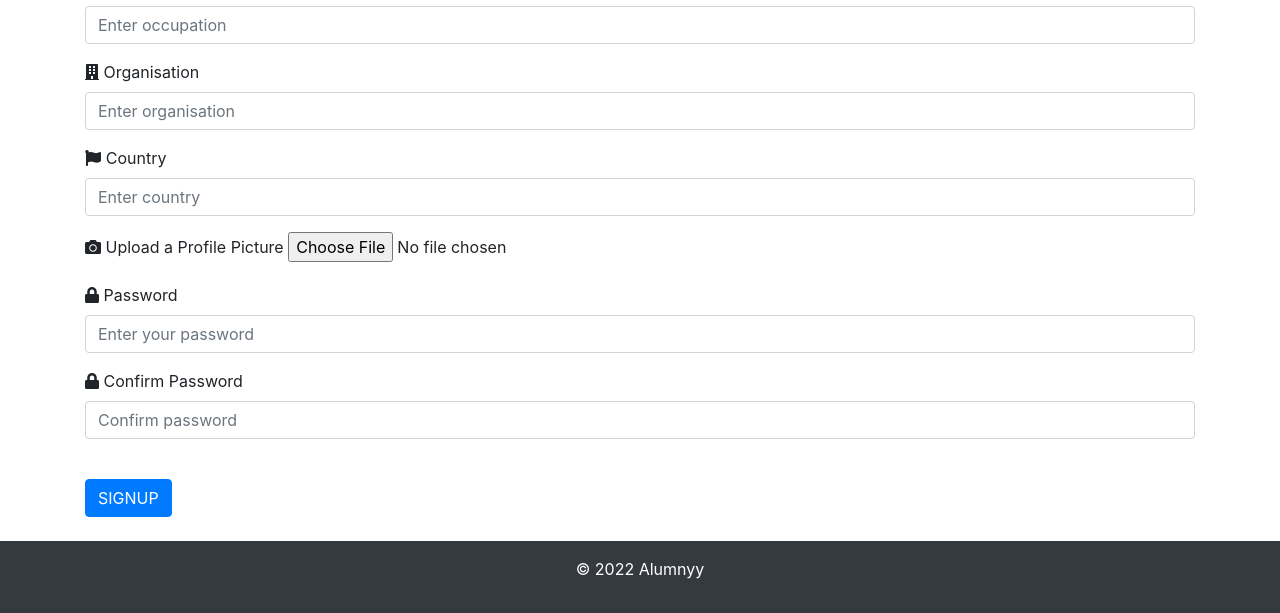
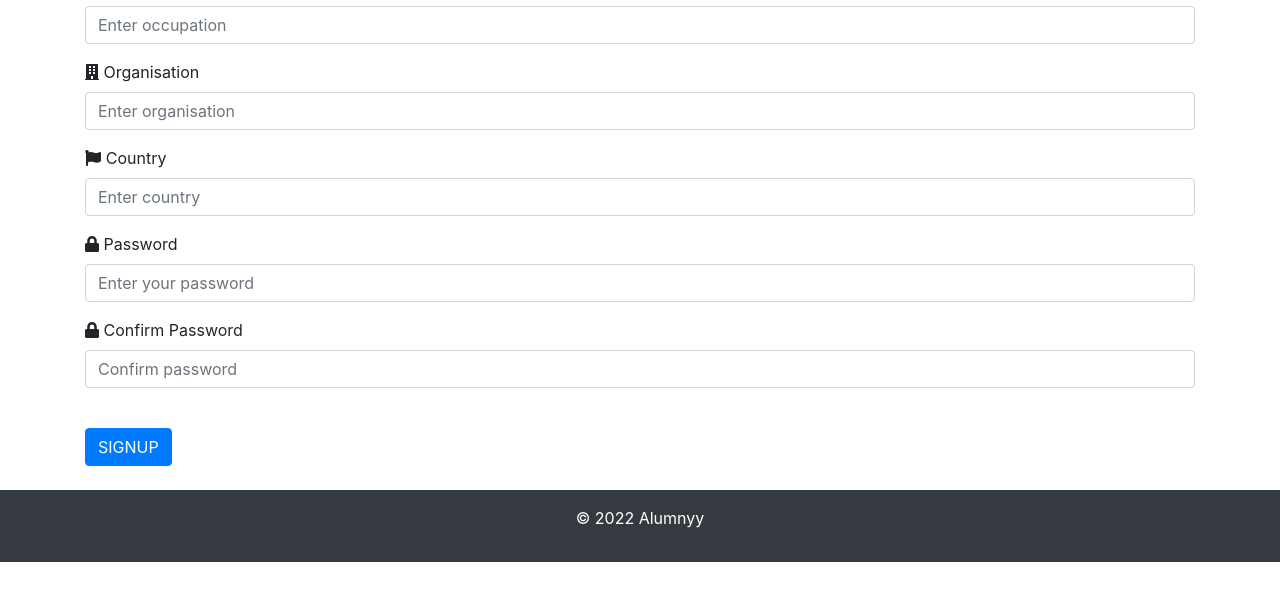
Before and after one commit to DominicSamoes/Alumnyy, a Flask app: page /signup in a window 1280 px wide. Shown: the part 640-1253 px from the top of the page. After the commit the page ends 1202 px from the top, so only its background shows below. Run offline with Flask 2, Linux system fonts and the light colour scheme; some libraries are stand-ins or nearby versions.

Commit message:
Fix UI and UX issues

```diff
--- a/webapp/auth.py
+++ b/webapp/auth.py
@@ -1,9 +1,7 @@
-import os
-from flask import Blueprint, Flask, render_template, request, flash, redirect, url_for
+from flask import Blueprint, render_template, request, flash, redirect, url_for
 from .models import user, db
 from werkzeug.security import generate_password_hash, check_password_hash
 from flask_login import login_user, login_required, logout_user, current_user
-from werkzeug.utils import secure_filename
 
 auth = Blueprint('auth', __name__)
 
--- a/webapp/templates/base.html
+++ b/webapp/templates/base.html
@@ -12,7 +12,6 @@
             />
             <link rel="shortcut icon" href="{{ url_for('static', filename='assets/favicon.ico') }}">
             <link rel="stylesheet" href="https://use.fontawesome.com/releases/v5.7.1/css/all.css">
-            <link rel="stylesheet" href="{{ url_for('static', filename='/css/display_pic.css') }}">
 
             <title>{% block title %}Base Title{% endblock %}</title>
     </head>
--- a/webapp/templates/signup.html
+++ b/webapp/templates/signup.html
@@ -63,7 +63,6 @@
                type="email"
                id="email"
                class="form-control"
-               id="email"
                name="email"
                placeholder="Enter email address"
           />
@@ -99,13 +98,6 @@
         />
    </div>
    <div class="form-group">
-     <label for="avatar"><i class="fas fa-camera"></i> Upload a Profile Picture</label>
-     <input
-            type="file"
-            name="avatar"
-       >
-</div>
-   <div class="form-group">
         <label for="password1"><i class="fas fa-lock"></i> Password</label>
         <input
                type="password"
```
